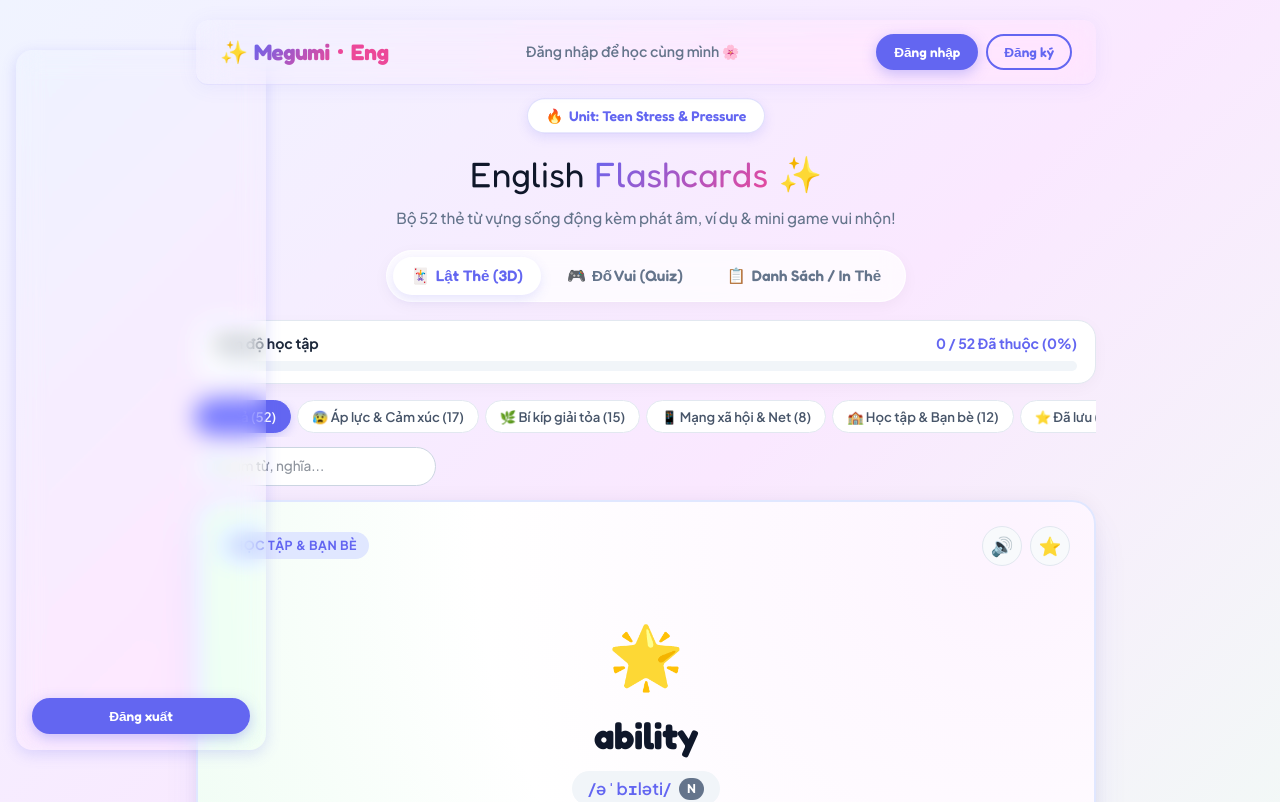
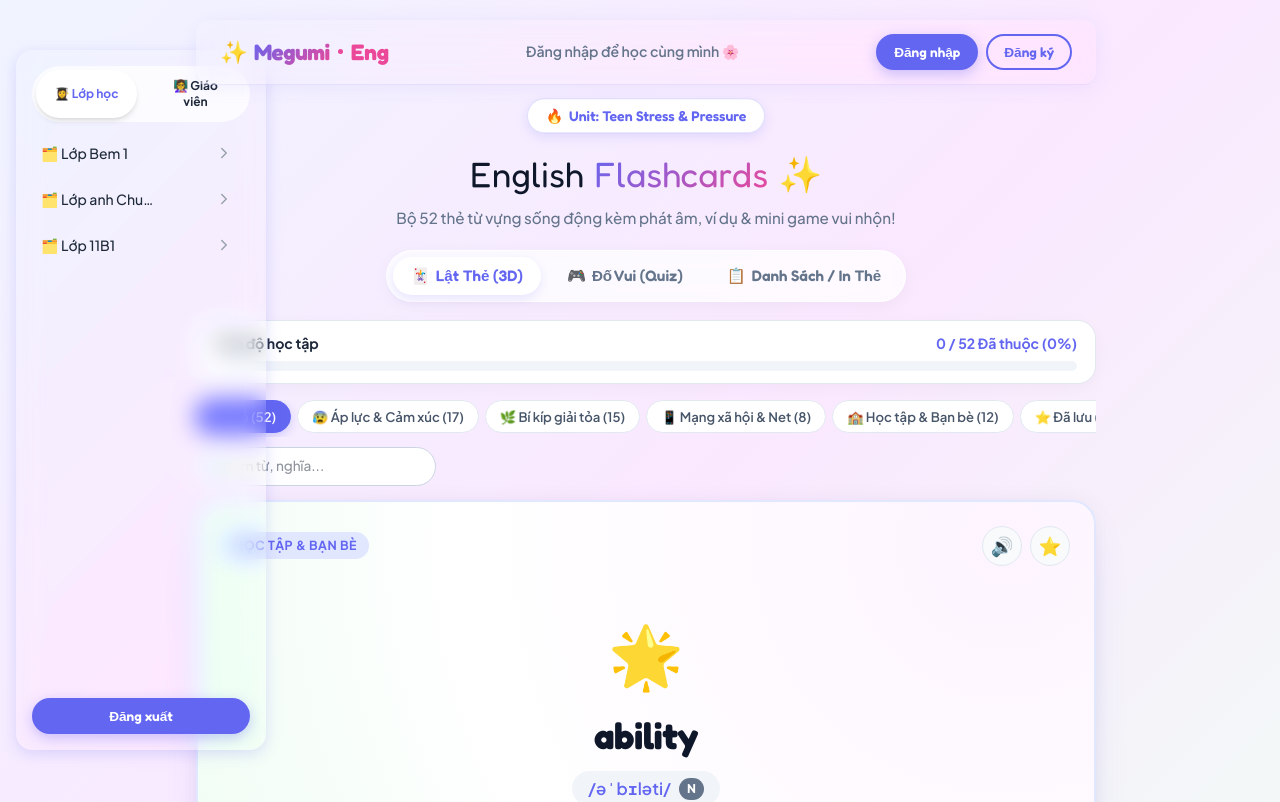
Before and after one commit to chi-megumi/megumi-eng, a React (Vite) app: page / in a window 1280 px wide. Shown: the top 802 px of the page. Built offline with nearby package versions, Linux system fonts and the light colour scheme.

Commit message:
menu sidebar

```diff
--- a/eslint.config.js
+++ b/eslint.config.js
@@ -21,7 +21,7 @@ export default defineConfig([
       globals: globals.browser,
     },
     rules: {
-      'no-unused-vars': 'warn',
+      'no-unused-vars': 'off',
       '@typescript-eslint/no-unused-vars': 'warn',
     },
   },
--- a/package.json
+++ b/package.json
@@ -17,6 +17,7 @@
     "@tanstack/react-query": "^5.101.4",
     "axios": "^1.19.0",
     "canvas-confetti": "^1.9.4",
+    "lucide-react": "^1.31.0",
     "react": "^19.2.8",
     "react-dom": "^19.2.8",
     "react-hook-form": "^7.85.0",
--- a/src/common/styles/main.css
+++ b/src/common/styles/main.css
@@ -1,2 +1 @@
 @import 'tailwindcss';
-@source "../..";
--- /dev/null
+++ b/src/components/menu/MenuTabs.tsx
@@ -0,0 +1,108 @@
+import { useState } from 'react'
+import Tabs from '~/components/tabs'
+import { BookOpen, ChevronDown, ChevronRight } from 'lucide-react'
+
+const MOCK_DATA = [
+  {
+    id: 'class-1',
+    name: 'Lớp Bem 1',
+    units: [
+      { id: 'u1', name: 'Unit 1: Family Life' },
+      { id: 'u2', name: 'Unit 2: Your Body And You' },
+      { id: 'u3', name: 'Unit 3: Music' },
+    ],
+  },
+  {
+    id: 'class-2',
+    name: 'Lớp anh Chun 2',
+    units: [
+      { id: 'u4', name: 'Unit 1: Family Life' },
+      { id: 'u5', name: 'Unit 2: Your Body And You' },
+    ],
+  },
+  {
+    id: 'class-3',
+    name: 'Lớp 11B1',
+    units: [{ id: 'u6', name: 'Unit 1: The Generation Gap' }],
+  },
+]
+
+const MenuTabs = () => {
+  const [activeSidebar, setActiveSidebar] = useState('class')
+
+  const [expandedClasses, setExpandedClasses] = useState({})
+
+  const toggleClass = (classId) => {
+    setExpandedClasses((prev) => ({
+      [classId]: !prev[classId],
+    }))
+  }
+
+  return (
+    <div>
+      <Tabs
+        tabs={[
+          {
+            label: '👩‍🎓 Lớp học',
+            value: 'class',
+          },
+          {
+            label: '👩‍🏫 Giáo viên',
+            value: 'teacher',
+          },
+        ]}
+        classNames={{ root: 'mb-3' }}
+        active={activeSidebar}
+        onChange={setActiveSidebar}
+      />
+
+      <>
+        {activeSidebar === 'class' && (
+          <div className="flex-1 overflow-y-auto pr-2 custom-scrollbar">
+            {MOCK_DATA.map((cls) => (
+              <div key={cls.id} className="mb-2">
+                {/* Cấp Cha (Lớp học) */}
+                <div
+                  onClick={() => toggleClass(cls.id)}
+                  className={[
+                    'flex items-center justify-between py-2 px-2 hover:bg-white rounded-xl cursor-pointer transition-all border border-transparent hover:border-gray-100 ',
+                    expandedClasses[cls.id] && 'bg-white',
+                  ]
+                    .filter(Boolean)
+                    .join(' ')}
+                >
+                  <span className="font-medium text-gray-800 text-sm truncate max-w-30">
+                    🗂️ {cls.name}
+                  </span>
+                  {expandedClasses[cls.id] ? (
+                    <ChevronDown size={18} className="text-gray-400" />
+                  ) : (
+                    <ChevronRight size={18} className="text-gray-400" />
+                  )}
+                </div>
+
+                {/* Cấp Con (Units) - Chỉ hiển thị khi được mở rộng */}
+                {expandedClasses[cls.id] && (
+                  <div className="mt-2 ml-5 flex flex-col gap-1 border-l-2 border-[#E5D9F2] pl-3 py-1 animate-in slide-in-from-top-2 fade-in duration-200">
+                    {cls.units.map((unit) => (
+                      <div
+                        key={unit.id}
+                        className="flex items-center gap-2 p-2.5 text-sm text-gray-600 hover:text-[#6A5EEB] cursor-pointer hover:bg-white rounded-xl transition-colors"
+                      >
+                        <BookOpen size={16} className="opacity-70 shrink-0" />
+                        <span className="font-medium truncate">{unit.name}</span>
+                      </div>
+                    ))}
+                  </div>
+                )}
+              </div>
+            ))}
+          </div>
+        )}
+      </>
+      <>{activeSidebar === 'teacher' && <div>Giáo viên</div>}</>
+    </div>
+  )
+}
+
+export default MenuTabs
--- a/src/components/menu/Sidebar.tsx
+++ b/src/components/menu/Sidebar.tsx
@@ -1,6 +1,8 @@
 import { Button } from '~/components/button/Button'
 import '~/common/styles/components/Sidebar.scss'
 import { useState } from 'react'
+import Tabs from '~/components/tabs'
+import MenuTabs from '~/components/menu/MenuTabs'
 
 const SideBar = () => {
   const [isSidebarOpen, setIsSidebarOpen] = useState(false)
@@ -39,7 +41,9 @@ const SideBar = () => {
             .filter(Boolean)
             .join(' ')}
         >
-          <div></div>
+          <div>
+            <MenuTabs />
+          </div>
 
           <div className="mt-auto">
             <Button variant="primary" size="sm" onClick={onLogout} fullWidth>
--- /dev/null
+++ b/src/components/tabs/index.tsx
@@ -0,0 +1,46 @@
+export type TabsVariant = 'primary' | 'secondary' | 'ghost' | 'icon' | 'danger' | 'link'
+
+interface TabsProps {
+  variant?: TabsVariant
+  active: string
+  onChange: (value: string) => void
+  classNames?: {
+    root?: string
+    button?: string
+  }
+  tabs: {
+    label: string
+    value: string
+  }[]
+}
+
+const Tabs = ({ active, onChange, tabs, classNames }: TabsProps) => {
+  return (
+    <div
+      className={[
+        'flex gap-2 bg-[rgba(255_255_255/75%)] p-1 backdrop-blur-md rounded-full',
+        classNames?.root,
+      ]
+        .filter(Boolean)
+        .join(' ')}
+    >
+      {tabs.map((tab) => (
+        <button
+          key={tab.value}
+          onClick={() => onChange(tab.value)}
+          className={[
+            'bg-transparent rounded-full font-bold flex-1 py-2 px-4 cursor-pointer text-primary text-xs',
+            classNames.button,
+            active === tab.value ? 'bg-white shadow-md text-(--primary)' : '',
+          ]
+            .filter(Boolean)
+            .join(' ')}
+        >
+          {tab.label}
+        </button>
+      ))}
+    </div>
+  )
+}
+
+export default Tabs
```
Also changed, not shown: 1 other file (tests, documents, lock files or other folders).
